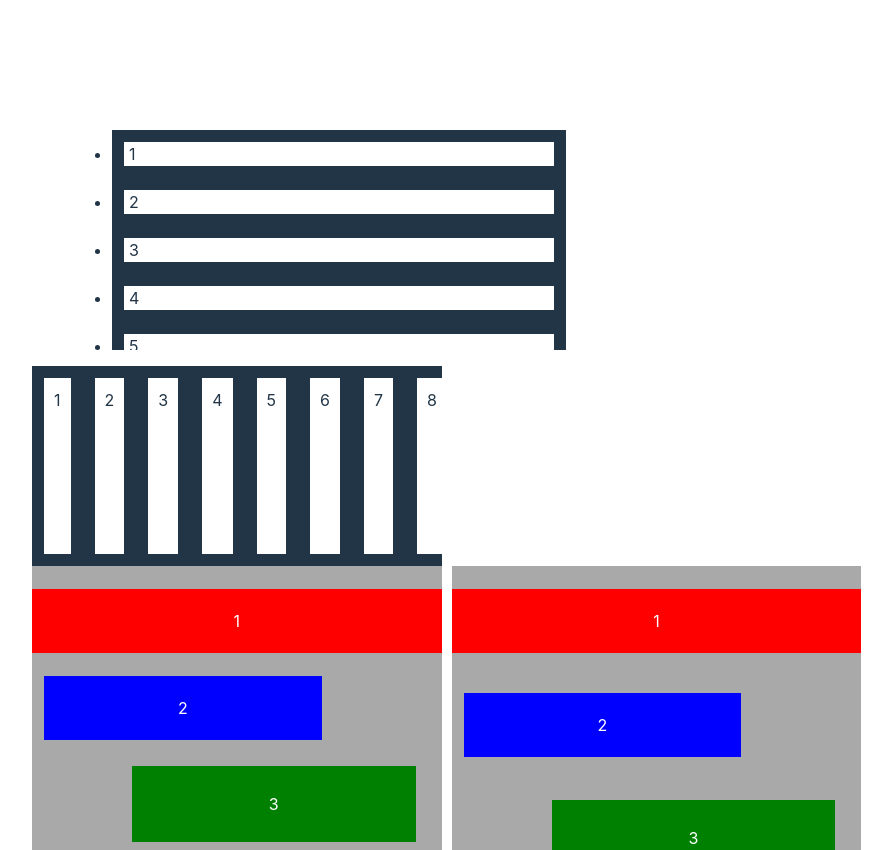
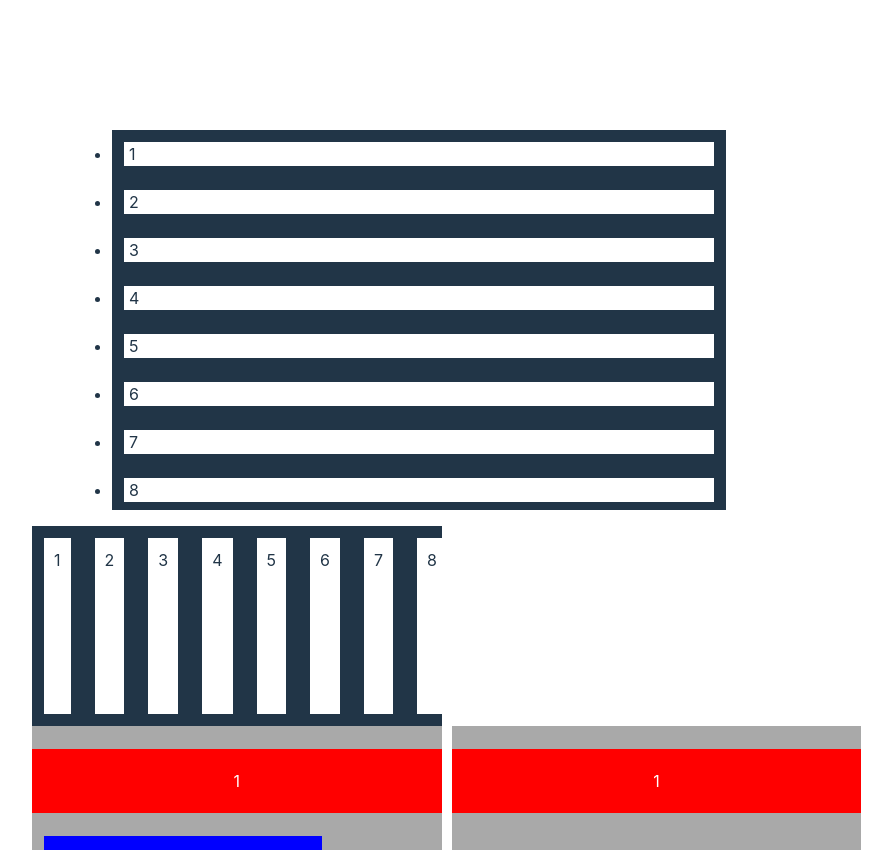
Before and after one commit to carlosjorger/vue-fluid-dnd, a Vue app: page / in a window 1280 px wide. Shown: the part 860-1710 px from the top of the page, without its empty margins (96-988 px from the left). Built offline with nearby package versions, Linux system fonts and the light colour scheme.

Commit message:
✨ feat: add subcomponent case

```diff
--- a/src/App.vue
+++ b/src/App.vue
@@ -2,7 +2,7 @@
 import { ref } from "vue";
 import Draggable from "./components/Draggable.vue";
 import Droppable from "./components/Droppable.vue";
-
+import NumberComponent from "./NumberComponent.vue";
 const colList1 = ref([
   {
     "draggable-id": "h1",
@@ -193,9 +193,7 @@ const numbers3 = ref([
         v-slot="{ setRef }"
         :draggable-id="'number-' + element.toString()"
         :index="index"
-        ><li :ref="setRef" class="number">
-          {{ element }}
-        </li>
+        ><NumberComponent :setRef="setRef" :number="element" />
       </Draggable>
     </ul>
   </Droppable>
--- /dev/null
+++ b/src/NumberComponent.vue
@@ -0,0 +1,22 @@
+<script setup lang="ts">
+import { ComponentPublicInstance as setRef } from "vue";
+
+const { number, setRef } = defineProps<{
+  number: number;
+  setRef: (ref: Element | setRef | null, refs: Record<string, any>) => void;
+}>();
+// TODO: talk about this exampe in the doc
+</script>
+<template>
+  <li :ref="setRef" class="number">
+    {{ number }}
+  </li>
+</template>
+<style>
+.number {
+  padding-left: 5px;
+  text-align: start;
+  border-style: solid;
+  border-width: 0.8rem;
+}
+</style>
```
Also changed, not shown: 2 other files (tests, documents, lock files or other folders).
